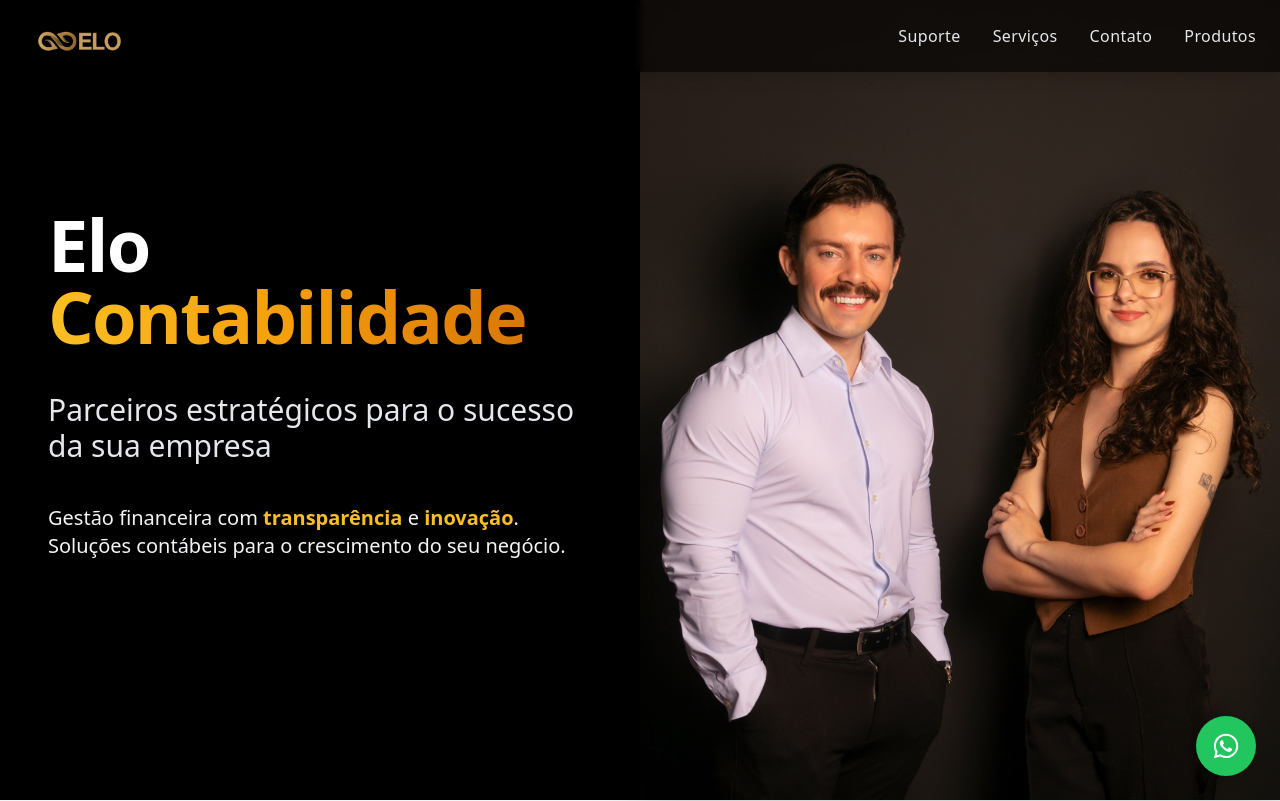
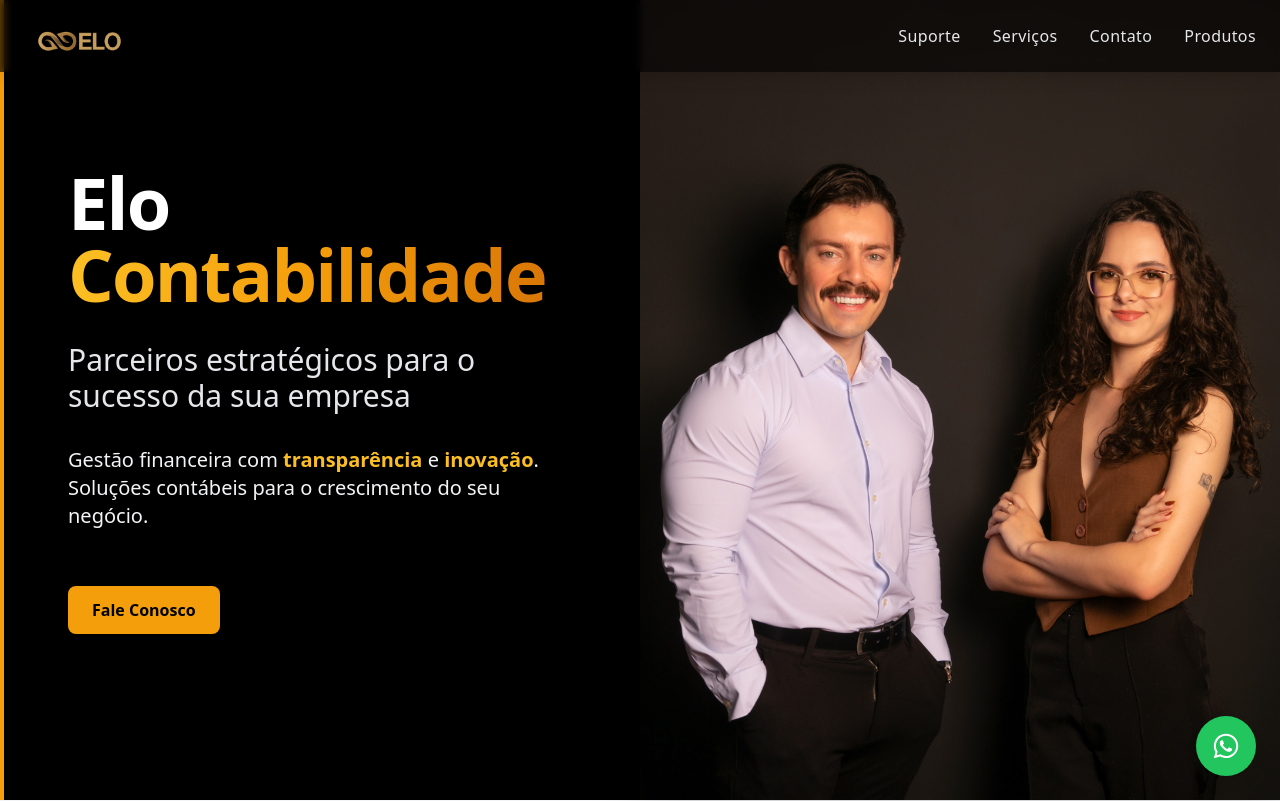
Before and after one commit to DevIgorRafaelDeMelo/SELO, a React (Vite) app: page / in a window 1280 px wide. Shown: the top 801 px of the page. Built offline with nearby package versions, Linux system fonts and the light colour scheme.

Commit message:
V 1.4 27.01.2025

```diff
--- a/src/App.jsx
+++ b/src/App.jsx
@@ -150,18 +150,19 @@
       </header>
       <section className="h-screen grid md:grid-cols-2 text-white relative bg-gray-900 via-black to-gray-800">
         <div className="absolute inset-0 bg-black"></div>
-
-        <div className="relative z-10 flex flex-col items-start text-left gap-10 px-6 md:px-12 pt-32 animate-fadeIn">
-          <h2 className="text-5xl md:text-7xl font-extrabold tracking-tight leading-tight mt-[10vh]">
+        <div className="relative z-10 flex flex-col items-start text-left gap-8 px-8 md:px-16 justify-center h-full animate-fadeIn border-l-4 border-amber-500">
+          <h2 className="text-5xl md:text-7xl font-extrabold tracking-tight leading-tight">
             Elo{" "}
             <span className="bg-gradient-to-r from-amber-400 via-amber-500 to-amber-600 bg-clip-text text-transparent">
               Contabilidade
             </span>
           </h2>
-          <h3 className="text-lg md:text-3xl text-gray-200 font-medium">
+
+          <h3 className="text-lg md:text-3xl text-gray-200 font-medium max-w-xl">
             Parceiros estratégicos para o sucesso da sua empresa
           </h3>
-          <p className="text-gray-100 leading-relaxed text-lg md:text-xl font-light max-w-2xl">
+
+          <p className="text-gray-100 leading-relaxed text-lg md:text-xl font-light max-w-lg">
             Gestão financeira com{" "}
             <span className="text-amber-400 font-semibold">transparência</span>{" "}
             e <span className="text-amber-400 font-semibold">inovação</span>.{" "}
@@ -170,6 +171,14 @@
               Soluções contábeis para o crescimento do seu negócio.
             </span>
           </p>
+
+          {/* Botão de ação sofisticado */}
+          <a
+            href="#contato"
+            className="mt-6 inline-block bg-amber-500 hover:bg-amber-600 text-black font-semibold px-6 py-3 rounded-lg shadow-lg transition-transform transform hover:scale-105"
+          >
+            Fale Conosco
+          </a>
         </div>
 
         <div className="relative flex items-center justify-center">
```
